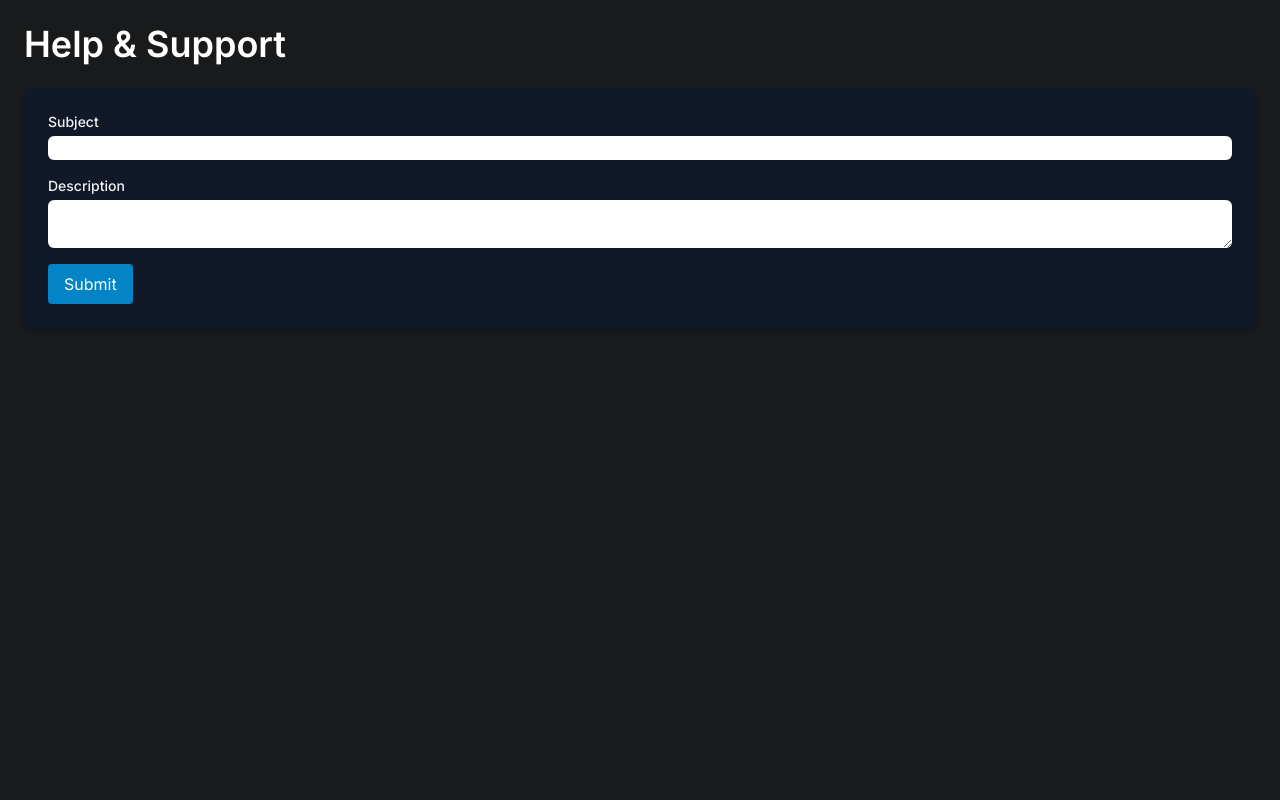
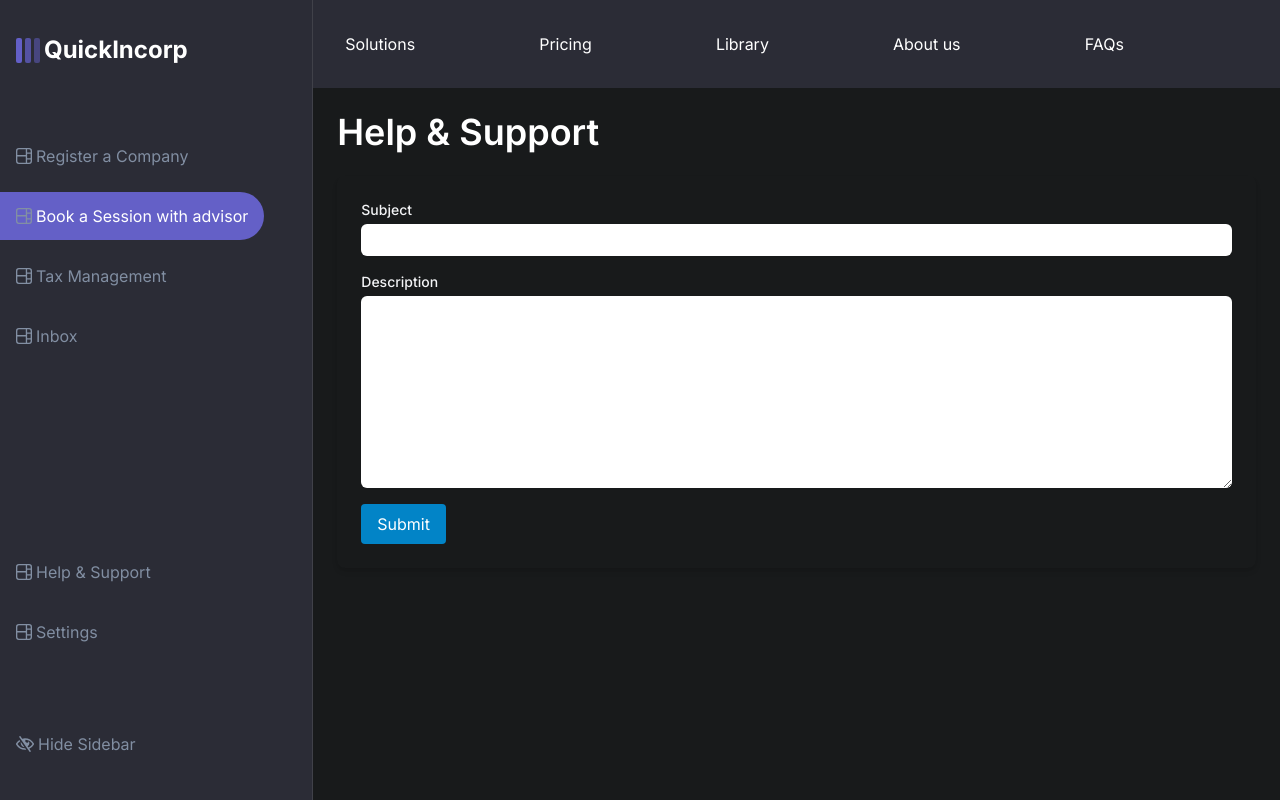
Before and after one commit to ksingh62/quick-incorp-app, a Next.js app: page /prototype/support in a window 1280 px wide. Built offline with nearby package versions, Linux system fonts and the light colour scheme; no server answers.

Commit message:
add layout to support page and edit css

```diff
--- a/src/app/prototype/support/page.js
+++ b/src/app/prototype/support/page.js
@@ -2,6 +2,7 @@
 import { useForm } from "react-hook-form";
 import { useState } from "react";
 import { useUserAuth } from "@/app/prototype/_utils/auth-context";
+import Layout from "@/components/Layout";
 
 const HelpSupport = () => {
   const { user } = useUserAuth();
@@ -35,8 +36,12 @@ const HelpSupport = () => {
   };
 
   return (
+    <Layout>
       <div className="container mx-auto p-6">
         <h2 className="text-4xl font-semibold mb-6">Help & Support</h2>
+        {/* <p className="text-center">
+          Sumbit your Issue and we will get back to you.
+        </p> */}
         {formSubmitted ? (
           <p className="text-green-500">
             Your issue has been submitted. We will get back to you soon.
@@ -44,7 +49,7 @@ const HelpSupport = () => {
         ) : (
           <form
             onSubmit={handleSubmit(onSubmit)}
-          className="bg-gray-900 p-6 rounded-lg shadow-md text-gray-100"
+            className=" p-6 rounded-lg shadow-md text-gray-100"
           >
             <div className="mb-4">
               <label htmlFor="subject" className="block text-sm font-medium">
@@ -54,14 +59,17 @@ const HelpSupport = () => {
                 type="text"
                 id="subject"
                 {...register("subject", { required: "Subject is required" })}
-              className="mt-1 block w-full rounded-md border-gray-300 shadow-sm focus:border-sky-500 focus:ring focus:ring-sky-200 focus:ring-opacity-50 text-gray-900"
+                className="mt-1 block w-full rounded-md border-gray-300 shadow-sm focus:border-sky-500 focus:ring focus:ring-sky-200 focus:ring-opacity-50 text-gray-900 outline-none p-1"
               />
               {errors.subject && (
                 <p className="text-red-500 text-sm">{errors.subject.message}</p>
               )}
             </div>
             <div className="mb-4">
-            <label htmlFor="description" className="block text-sm font-medium">
+              <label
+                htmlFor="description"
+                className="block text-sm font-medium"
+              >
                 Description
               </label>
               <textarea
@@ -69,7 +77,7 @@ const HelpSupport = () => {
                 {...register("description", {
                   required: "Description is required",
                 })}
-              className="mt-1 block w-full rounded-md border-gray-300 shadow-sm focus:border-sky-500 focus:ring focus:ring-sky-200 focus:ring-opacity-50 text-gray-900"
+                className="mt-1 block w-full rounded-md border-gray-300 shadow-sm focus:border-sky-500 focus:ring focus:ring-sky-200 focus:ring-opacity-50 text-gray-900 outline-none p-1 h-48"
               ></textarea>
               {errors.description && (
                 <p className="text-red-500 text-sm">
@@ -86,6 +94,7 @@ const HelpSupport = () => {
           </form>
         )}
       </div>
+    </Layout>
   );
 };
 
--- a/src/pages/api/submitIssue.js
+++ b/src/pages/api/submitIssue.js
@@ -91,7 +91,7 @@ export default async function handler(req, res) {
           `A new support issue has been submitted with the following details:<br><br>
           <strong>User:</strong> ${user.email}<br>
           <strong>Subject:</strong> ${subject}<br>
-          <strong>Description:</strong><br>
+          <strong>Description:</strong>
           ${description}<br><br>
           <strong>Ticket Number:</strong> ${ticketNumber}`
         ),
```
Lines whose indentation alone changed are shown as unchanged.
